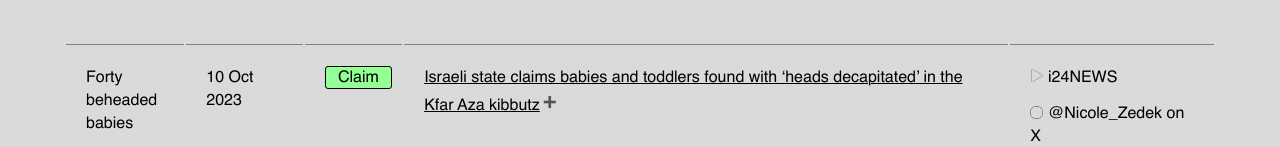
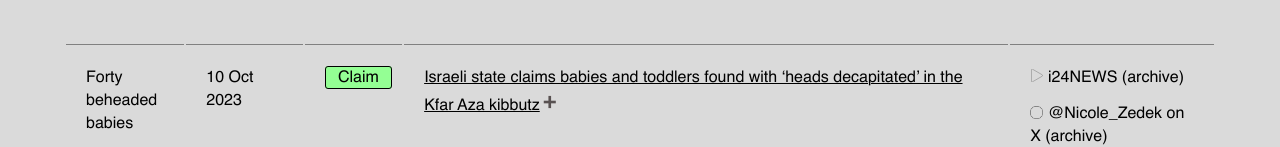
Before and after one commit to tamtzekin/hasbara-tracker, a React (Create React App) app: page /tracker in a window 1280 px wide. Shown: the part 680-827 px from the top of the page. Built offline with nearby package versions, Linux system fonts and the light colour scheme.

Commit message:
archive links can be added on top of sources
need to tidy this up

```diff
--- a/src/components/Tracker.js
+++ b/src/components/Tracker.js
@@ -91,8 +91,8 @@ export default function Tracker() {
                             {row.original.sources.map((source, index) => (
                                 <VideoPlayer key={index} videoPreviewLink={source.videoPreviewLink}>
                                     <div key={index} class="source" style={{ marginBottom: '8%' }}>
+
                                         <a href={source.sourceLink} target="_blank" rel="noreferrer">
-
                                             {/* If there's a video preview available, show a play button icon */}
                                             {source.videoPreviewLink && (
                                                 <>
@@ -106,9 +106,18 @@ export default function Tracker() {
                                                     <span className='icon-link'></span>
                                                 </>
                                             )}
+
                                             <span dangerouslySetInnerHTML={{ __html: source.sourceText }} />
+
+                                            {source.archiveLink && (
+                                                <a href={source.archiveLink} target="_blank" rel="noreferrer">
+                                                    &nbsp;(archive)
+                                                </a>
+                                            )}
                                         </a>
+
                                     </div>
+
                                 </VideoPlayer>
                             ))}
 
--- a/src/components/data.js
+++ b/src/components/data.js
@@ -51,13 +51,15 @@ const data = [
         sources: [
             {
                 sourceText: 'i24NEWS',
-                sourceLink: 'https://files.hasbaratracker.com/i24_10Oct.mp4',
-                videoPreviewLink: 'https://files.hasbaratracker.com/i24_10Oct.mp4',
+                sourceLink: 'https://twitter.com/i24NEWS_EN/status/1711718195025821976',
+                archiveLink: 'https://files.hasbaratracker.com/i24_10Oct.mp4',
+                videoPreviewLink: 'https://files.hasbaratracker.com/i24_10Oct.mp4'
             },
             {
                 sourceText: '@Nicole_Zedek on X',
-                sourceLink: 'https://archive.ph/AhYIH',
-                videoPreviewLink: '',
+                sourceLink: 'https://twitter.com/Nicole_Zedek/status/1711721433968111855',
+                archiveLink: 'https://archive.ph/AhYIH',
+                videoPreviewLink: ''
             },
         ]
     },
```
